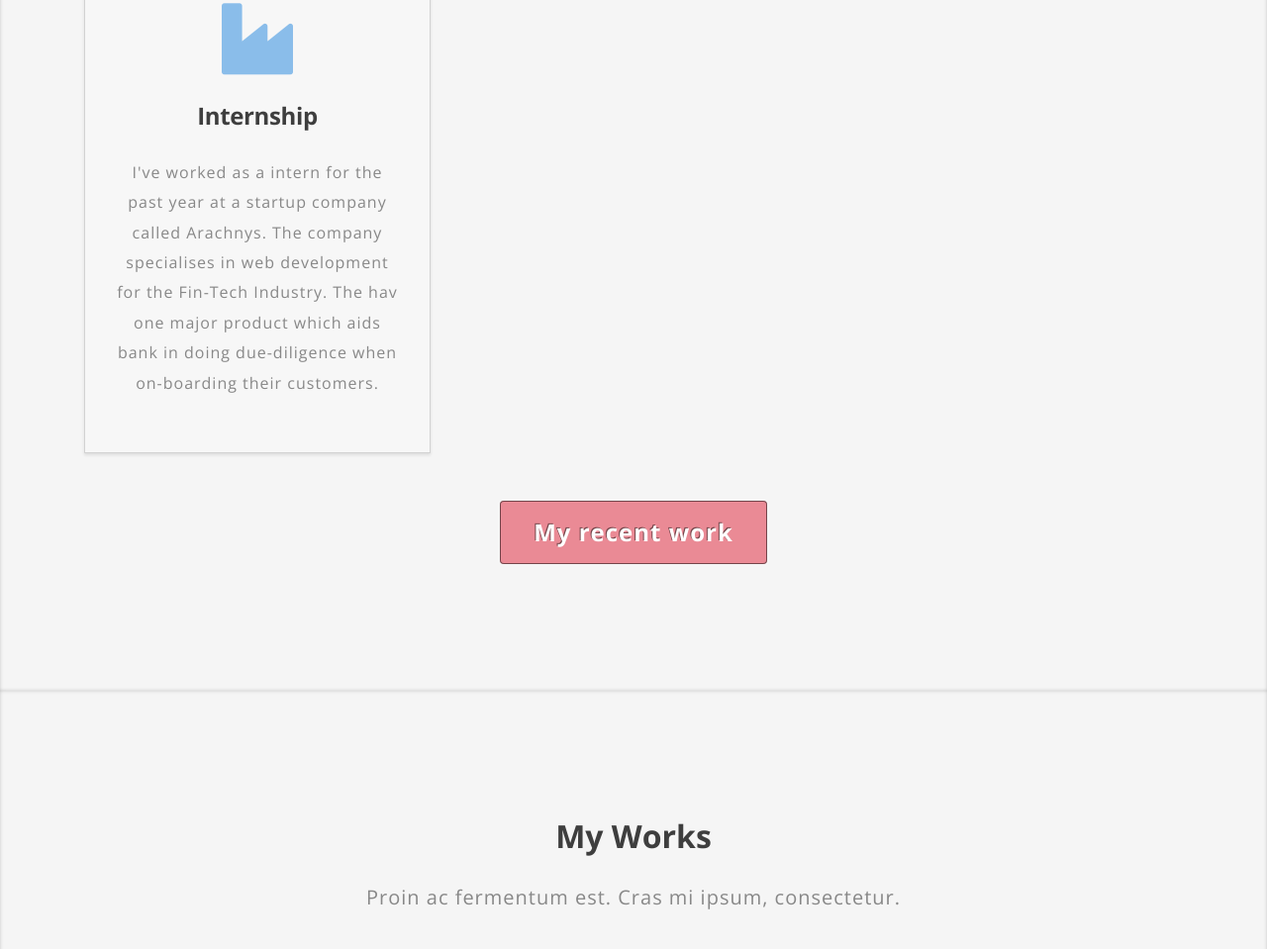
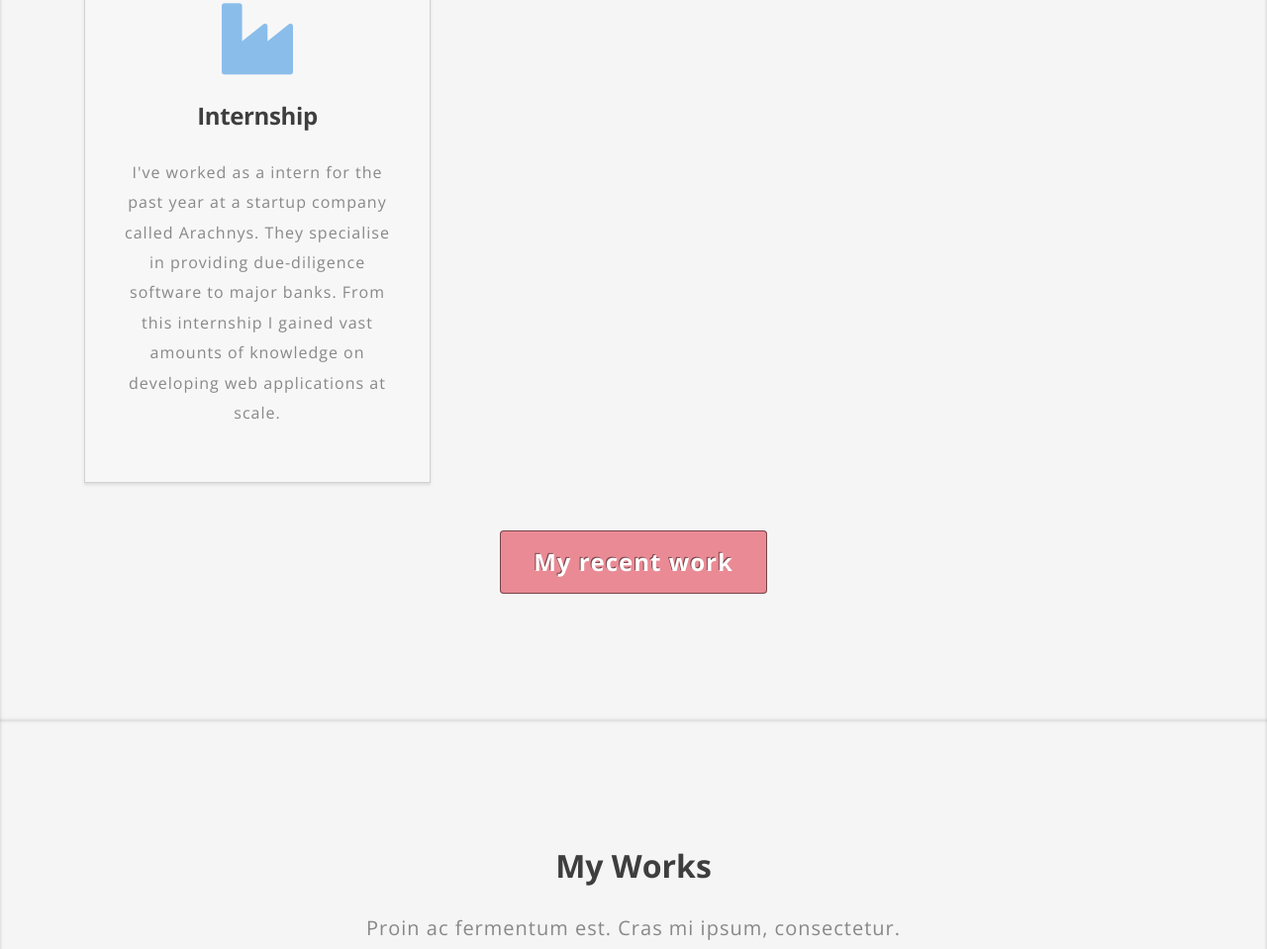
Before and after one commit to ben-griffiths/ben-griffiths.github.io, a plain HTML site: page index.html in a window 1280 px wide. Shown: the part 1477-2436 px from the top of the page at 99% size. Drawn offline with nearby package versions, Linux system fonts and the light colour scheme.

Commit message:
chaning wording:

```diff
--- a/index.html
+++ b/index.html
@@ -113,9 +113,9 @@ License URL: http://creativecommons.org/licenses/by/3.0/
                 <div class="agileits-services-grids">
                     <span class="fa fa-industry"></span>
                     <h4 class="mt-4 mb-4">Internship</h4>
-                    <p>I've worked as a intern for the past year at a startup company called Arachnys. The company
-                        specialises in web development for the Fin-Tech Industry. The hav one major product which aids bank
-                        in doing due-diligence when on-boarding their customers.</p>
+                    <p>I've worked as a intern for the past year at a startup company called Arachnys. They
+                        specialise in providing due-diligence software to major banks. From this internship I gained
+                        vast amounts of knowledge on developing web applications at scale.</p>
                 </div>
             </div>
         </div>
```
